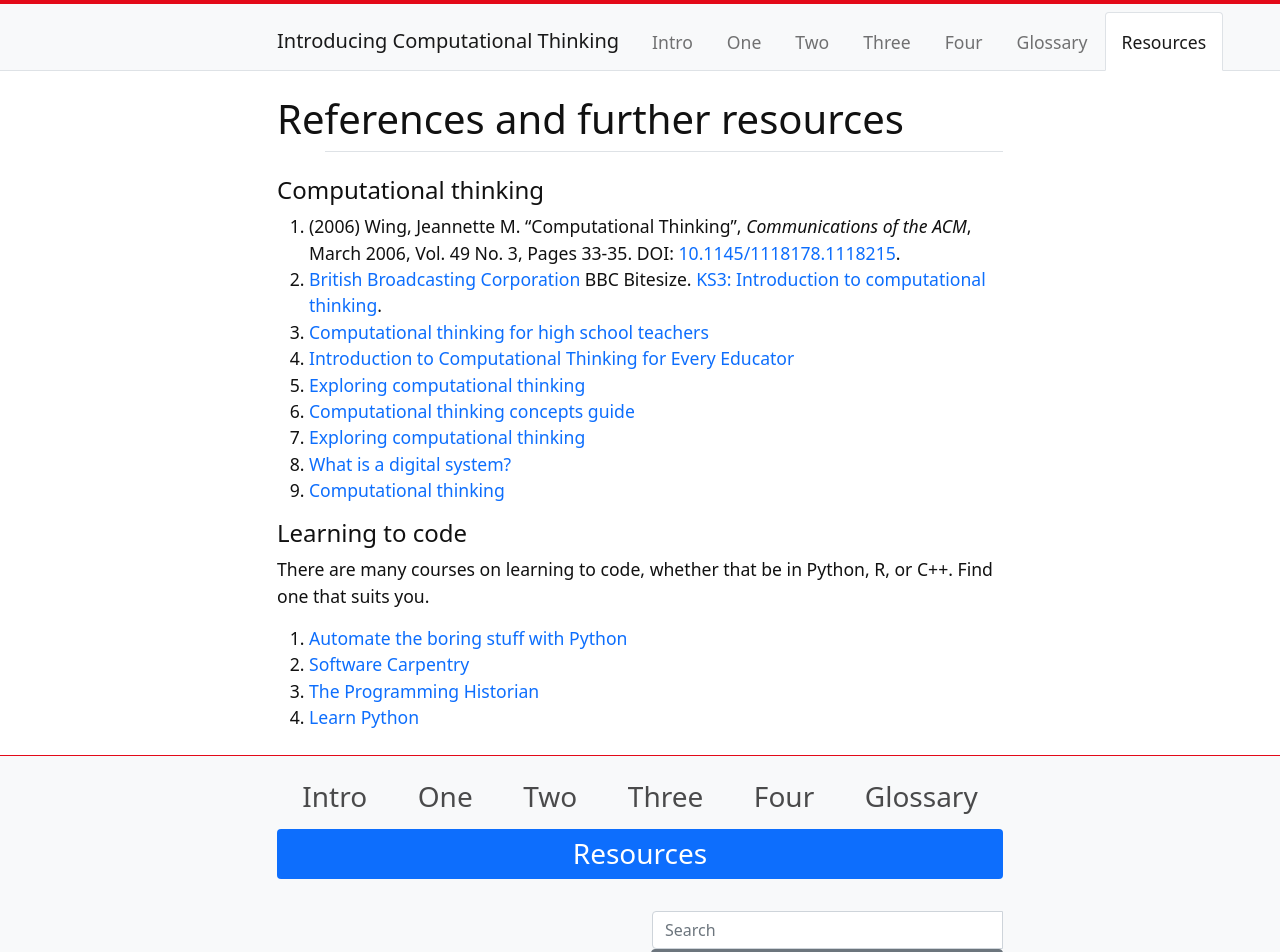
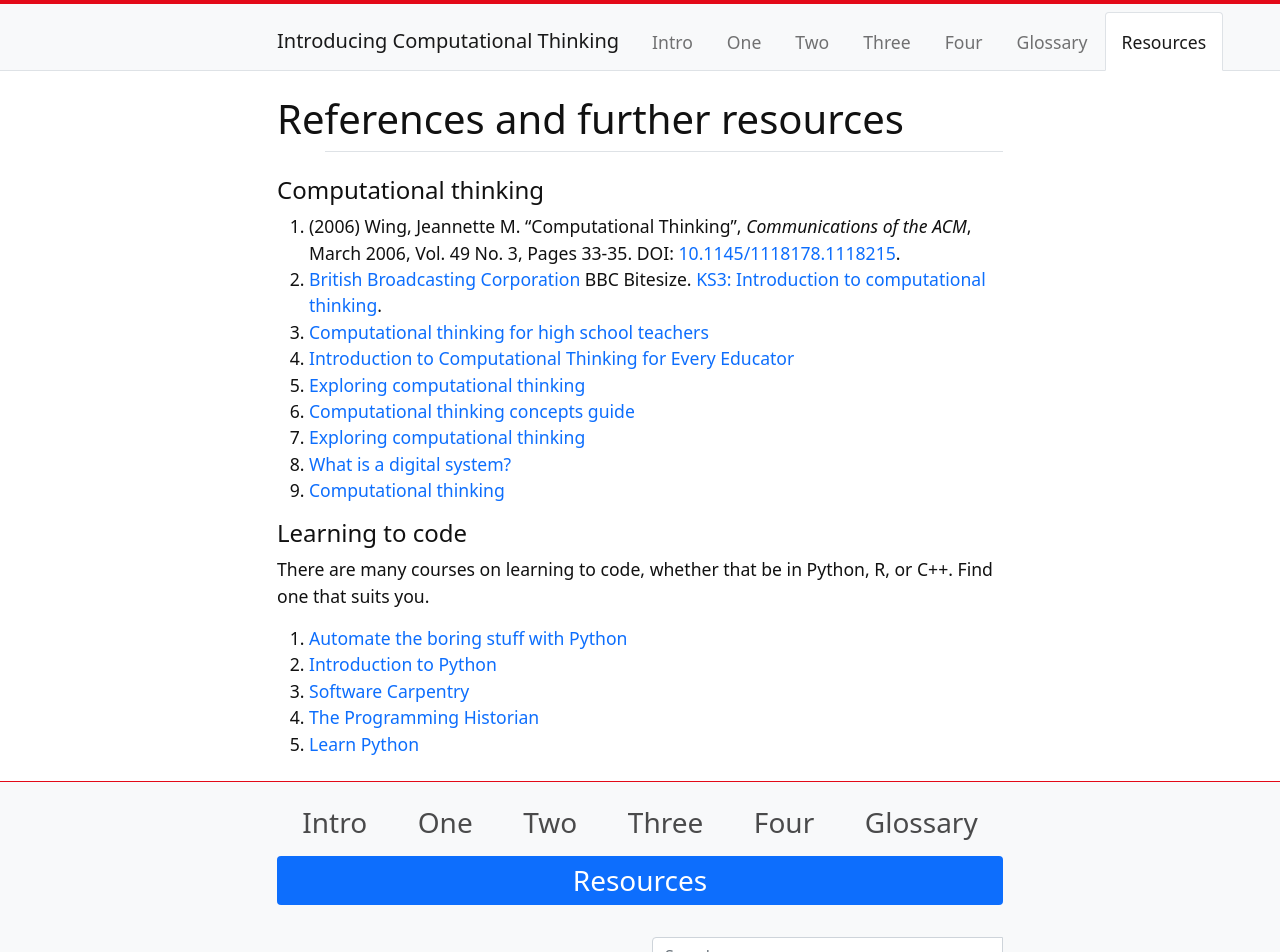
Before and after one commit to weaverbel/intro-computational-thinking, a Jekyll site: the page built from content/6-resources.md, in a window 1280 px wide, cut to the strip 0-952 px from the top of the page. Built offline with Jekyll 4.4.1, drawn with Linux system fonts in a browser that asks for light colours.

Commit message:
Update 6-resources.md
add new intro

```diff
--- a/content/6-resources.md
+++ b/content/6-resources.md
@@ -20,6 +20,7 @@ nav: Resources
 There are many courses on learning to code, whether that be in Python, R, or C++. Find one that suits you.
 
 1. [Automate the boring stuff with Python](https://automatetheboringstuff.com/)
-2. [Software Carpentry](https://software-carpentry.org/)
-3. [The Programming Historian](https://programminghistorian.org/)
-4. [Learn Python](https://www.w3schools.com/python/)
+2. [Introduction to Python](https://docs.google.com/document/d/1T_hp4D2p99mn9xLDwVfhK_OfGQuGaNtWY0eu1kqulEA/edit)
+3. [Software Carpentry](https://software-carpentry.org/)
+4. [The Programming Historian](https://programminghistorian.org/)
+5. [Learn Python](https://www.w3schools.com/python/)
```
